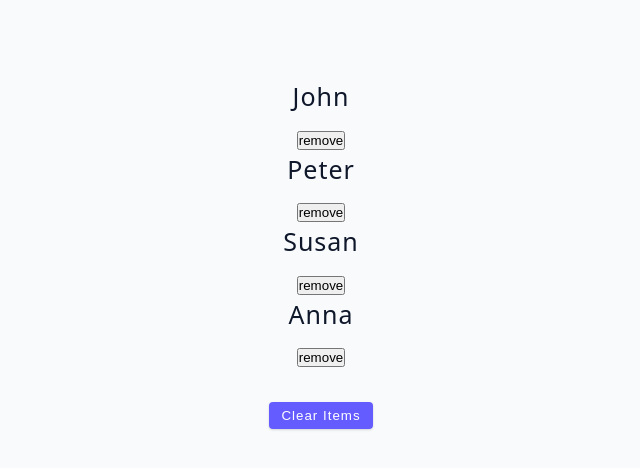
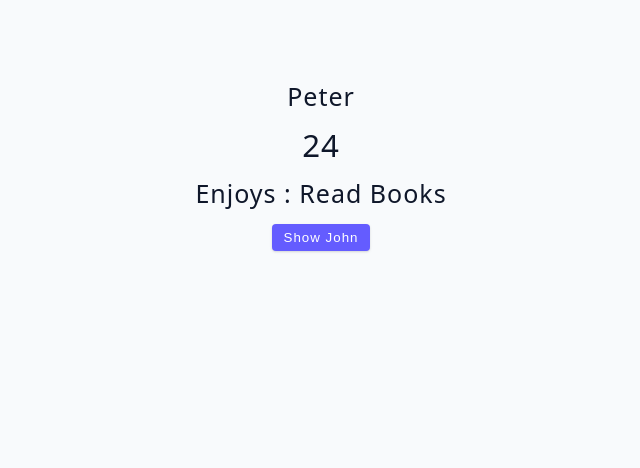
Before and after one commit to SasnarineDeodat/03-advanced-react, a React (Vite) app: page / in a window 1280 px wide. Shown: the top 468 px of the page, without its empty margins (319-959 px from the left). Built offline with nearby package versions, Linux system fonts and the light colour scheme.

Commit message:
UseState Object Example - Setup

```diff
--- a/src/App.jsx
+++ b/src/App.jsx
@@ -1,4 +1,4 @@
-import Starter from "./tutorial/01-useState/starter/03-useState-array.jsx";
+import Starter from "./tutorial/01-useState/starter/04-useState-object.jsx";
 
 function App() {
   return (
--- a/src/tutorial/01-useState/starter/04-useState-object.jsx
+++ b/src/tutorial/01-useState/starter/04-useState-object.jsx
@@ -1,7 +1,25 @@
-import { useState } from 'react';
+import { useState } from "react";
 
 const UseStateObject = () => {
-  return <h2>useState object example</h2>;
+  const [name, setName] = useState("peter");
+  const [age, setAge] = useState(24);
+  const [hobby, setHobby] = useState("read books");
+
+  const displayPerson = () => {
+    setName("john");
+    setAge(28);
+    setHobby("scream at the computer");
+  };
+  return (
+    <>
+      <h4>{name}</h4>
+      <h3>{age}</h3>
+      <h4>Enjoys : {hobby}</h4>
+      <button className="btn" onClick={displayPerson}>
+        show john
+      </button>
+    </>
+  );
 };
 
 export default UseStateObject;
```
